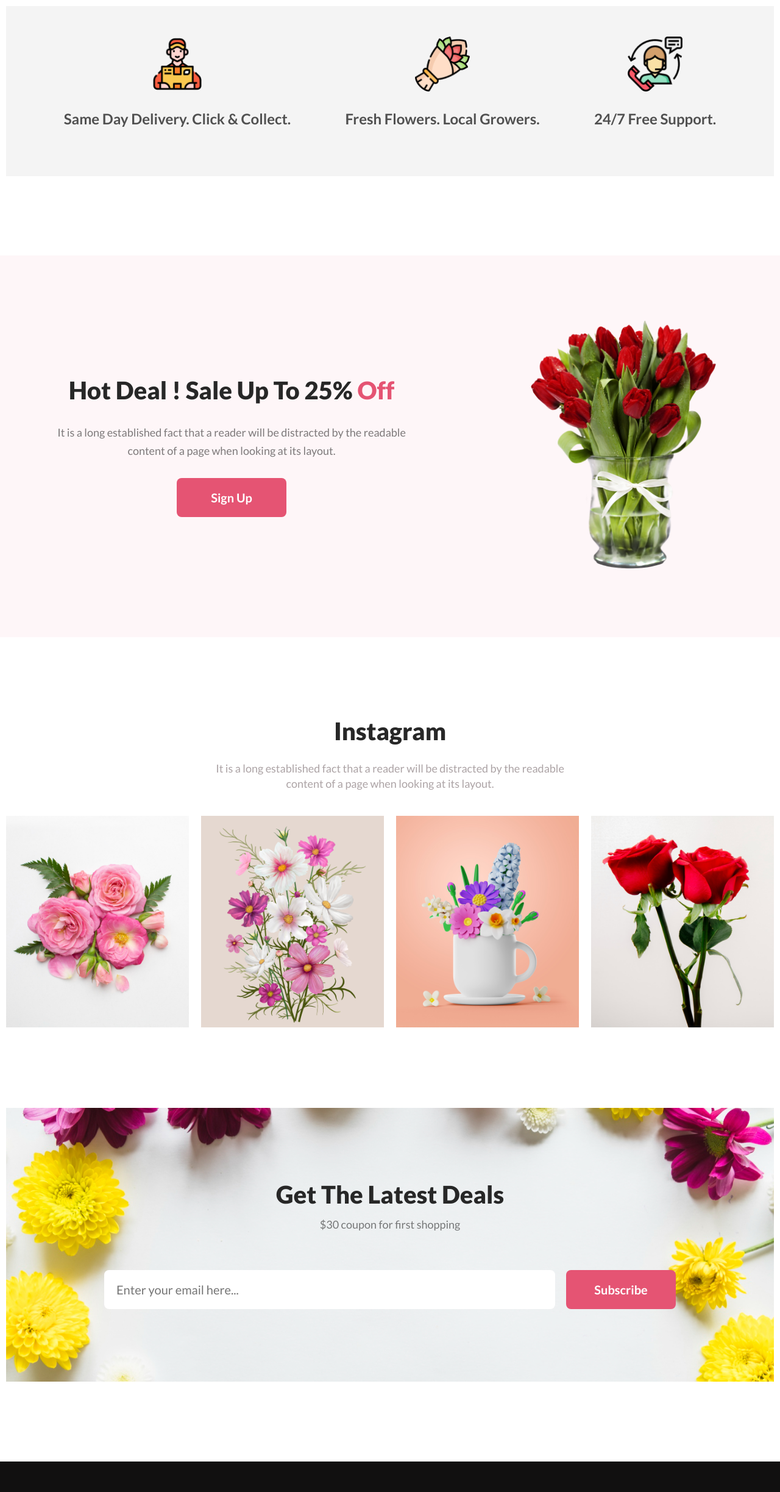
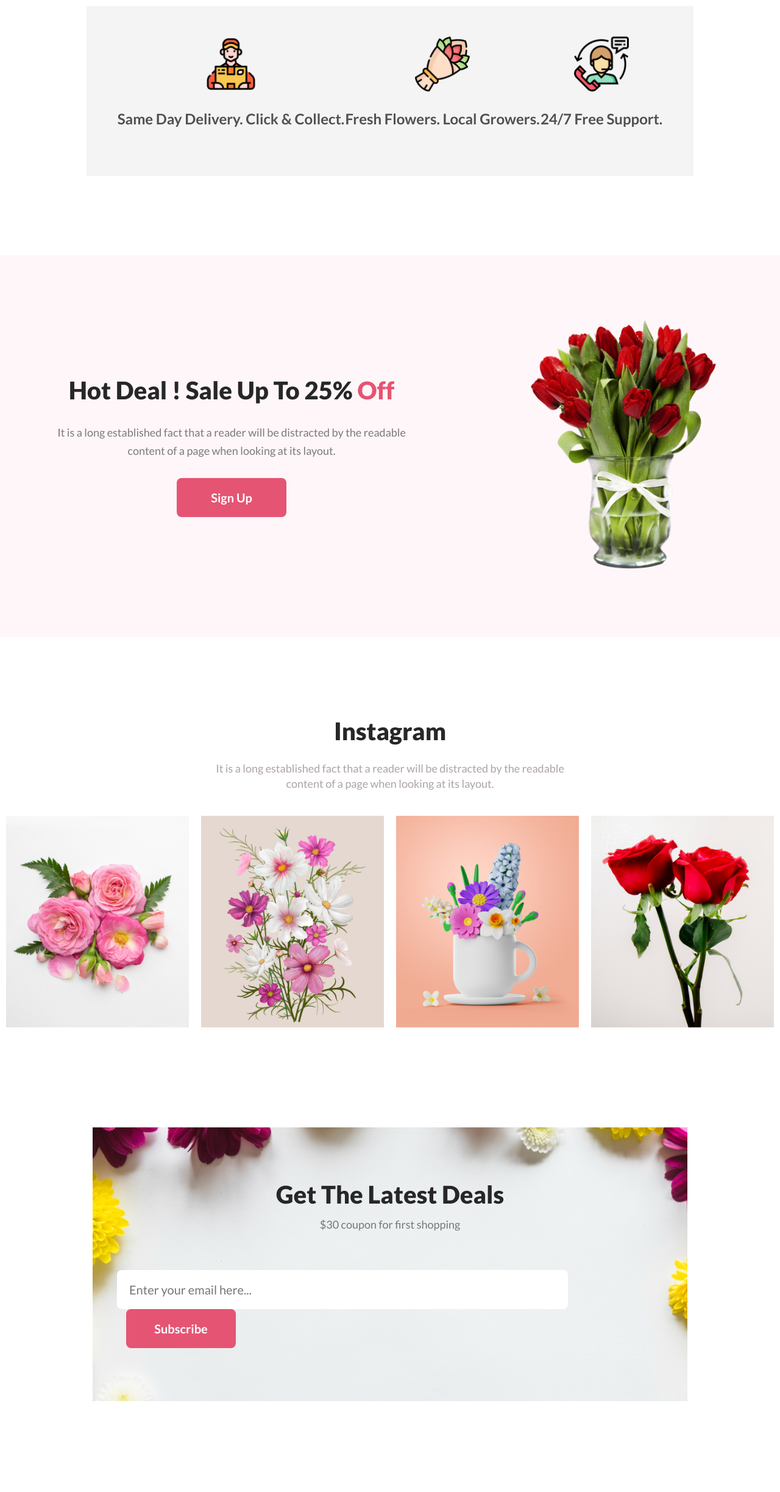
Before and after one commit to akibrahman/assignment-1-ph, a plain HTML site: page index.html in a window 1280 px wide. Shown: the part 1733-4180 px from the top of the page at 61% size. Drawn offline with Linux system fonts and the light colour scheme.

Commit message:
Content Width Perfection

```diff
--- a/style.css
+++ b/style.css
@@ -104,7 +104,7 @@
 
 /* Speciality Section Style  */
 .special {
-  width: 1160px;
+  width: 70%;
   background-color: #f4f4f4;
   margin: 0 auto;
   display: flex;
@@ -173,6 +173,10 @@
 }
 
 /* Instagram Section Style  */
+.insta-container {
+  width: 70%;
+  margin: 0 auto;
+}
 .i-subtitle {
   color: #aca3a5;
   text-align: center;
@@ -185,6 +189,7 @@
   display: flex;
   gap: 20px;
   justify-content: center;
+  align-items: center;
 }
 .insta-imgs img {
   width: 300px;
@@ -192,7 +197,7 @@
 
 /* Subscription Section Style  */
 .sub-container {
-  width: 1260px;
+  width: 70%;
   margin: 130px auto;
   background-image: url(./assets/Rectangle\ 9.png);
   background-repeat: no-repeat;
@@ -202,7 +207,7 @@
   align-items: center;
   flex-direction: column;
   gap: 10px;
-  padding: 120px 0;
+  padding: 120px 40px;
 }
 .sub-container h2 {
   color: #272727;
```
